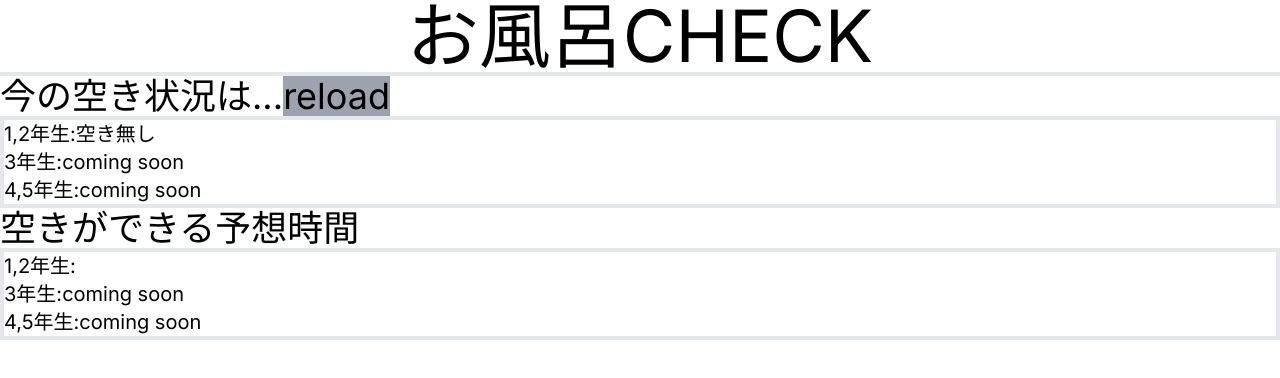
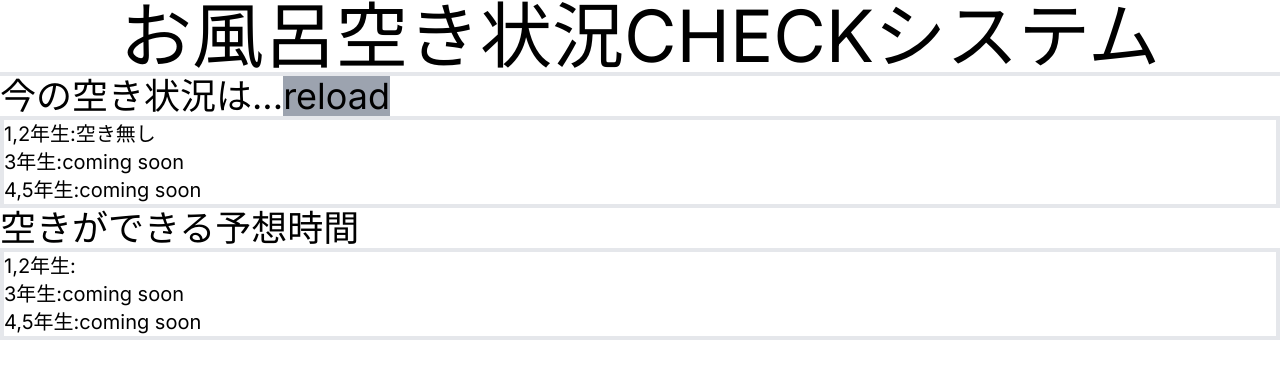
Before and after one commit to st20042ys/pbl, a Next.js app: page / in a window 1280 px wide. Shown: the top 378 px of the page. Built offline with nearby package versions, Linux system fonts and the light colour scheme; no server answers; the database is empty.

Commit message:
タイトル変更

```diff
--- a/src/app/page.tsx
+++ b/src/app/page.tsx
@@ -8,7 +8,7 @@ const Home = () => {
 	return (
 		<>
 			<div className="border-b-4">
-				<div className="text-7xl flex justify-center items-center">お風呂CHECK</div>
+				<div className="text-7xl flex justify-center items-center">お風呂空き状況CHECKシステム</div>
 			</div>
 			<div className="text-4xl">
 				今の空き状況は...
```
